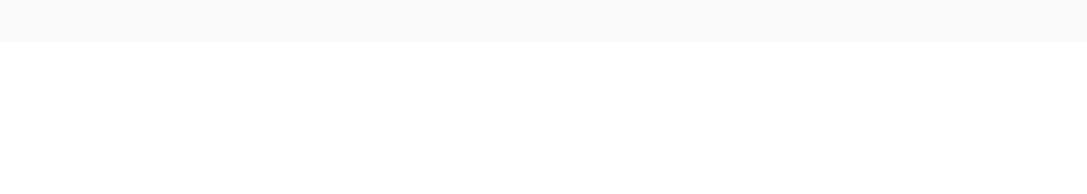
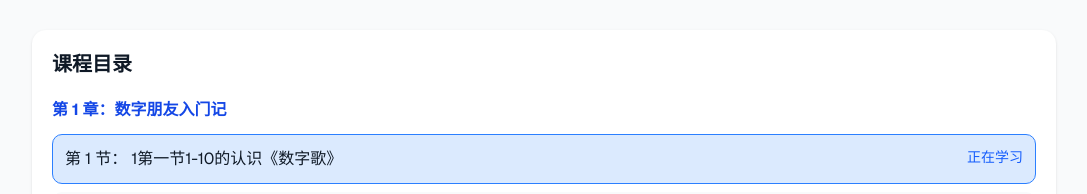
Before and after one commit to 1119048735/siyou-course-platform, a Next.js app: page /course/001/lesson/1 in a window 1280 px wide. Shown: the part 758-952 px from the top of the page, without its empty margins (96-1183 px from the left). Before the commit the page ends 800 px from the top, so only its background shows below. Built offline with nearby package versions, Linux system fonts and the light colour scheme.

Commit message:
Update page.tsx

```diff
--- a/app/course/[id]/lesson/[lessonId]/page.tsx
+++ b/app/course/[id]/lesson/[lessonId]/page.tsx
@@ -2,7 +2,11 @@ import fs from "fs";
 import path from "path";
 import Link from "next/link";
 
+import { LessonCatalog } from "@/components/LessonCatalog";
+
+
 export const dynamic = "force-dynamic";
+
 
 
 interface Lesson {
@@ -18,6 +22,7 @@ interface Lesson {
 }
 
 
+
 interface Chapter {
 
   chapter_id:string;
@@ -27,6 +32,7 @@ interface Chapter {
   lessons:Lesson[];
 
 }
+
 
 
 interface Course {
@@ -40,6 +46,7 @@ interface Course {
   chapters?:Chapter[];
 
 }
+
 
 
 
@@ -57,11 +64,13 @@ function getCourse(id:string):Course|null{
   );
 
 
+
   if(!fs.existsSync(filePath)){
 
     return null;
 
   }
+
 
 
   const data = fs.readFileSync(
@@ -73,9 +82,13 @@ function getCourse(id:string):Course|null{
   );
 
 
+
   return JSON.parse(data);
 
+
 }
+
+
 
 
 
@@ -89,6 +102,7 @@ export default async function LessonPage({
 
 }:{
 
+
   params:Promise<{
 
     id:string;
@@ -101,14 +115,19 @@ export default async function LessonPage({
 }){
 
 
+
   const {id,lessonId}=await params;
+
 
 
   const course=getCourse(id);
 
 
 
+
+
   if(!course){
+
 
     return (
 
@@ -124,7 +143,10 @@ export default async function LessonPage({
 
 
 
+
+
   let lessons:Lesson[]=[];
+
 
 
 
@@ -133,6 +155,7 @@ export default async function LessonPage({
     lessons=[...course.lessons];
 
   }
+
 
 
 
@@ -158,13 +181,18 @@ export default async function LessonPage({
 
 
 
+
   const currentId=Number(lessonId);
+
+
 
 
 
   const lesson=lessons.find(
 
+
     item=>item.lesson_id===currentId
+
 
   );
 
@@ -172,7 +200,9 @@ export default async function LessonPage({
 
 
 
+
   if(!lesson){
+
 
     return (
 
@@ -190,17 +220,12 @@ export default async function LessonPage({
 
 
 
+
   const previousLesson=lessons.find(
+
 
     item=>item.lesson_id===currentId-1
 
-  );
-
-
-
-  const nextLesson=lessons.find(
-
-    item=>item.lesson_id===currentId+1
 
   );
 
@@ -208,7 +233,22 @@ export default async function LessonPage({
 
 
 
+  const nextLesson=lessons.find(
+
+
+    item=>item.lesson_id===currentId+1
+
+
+  );
+
+
+
+
+
+
+
   return (
+
 
     <div className="min-h-screen bg-gray-50 p-6">
 
@@ -217,11 +257,15 @@ export default async function LessonPage({
 
 
 
+
+
         <h1 className="text-2xl font-bold mb-2">
 
           {course.course_name}
 
         </h1>
+
+
 
 
 
@@ -236,12 +280,20 @@ export default async function LessonPage({
 
 
 
+
+
+        {/* 视频区域 */}
+
+
         <div className="bg-black rounded-xl overflow-hidden aspect-video">
+
 
 
           {
 
+
             lesson.video_url ? (
+
 
               <video
 
@@ -255,7 +307,9 @@ export default async function LessonPage({
 
               />
 
+
             ):(
+
 
               <div className="text-white flex items-center justify-center h-full">
 
@@ -263,9 +317,12 @@ export default async function LessonPage({
 
               </div>
 
+
             )
 
+
           }
+
 
 
         </div>
@@ -274,15 +331,25 @@ export default async function LessonPage({
 
 
 
+
+
+        {/* 操作按钮 */}
+
+
         <div className="flex justify-between items-center mt-6">
+
+
 
 
 
           <Link
 
+
             href={`/course/${id}?highlight=${lesson.lesson_id}`}
 
+
             className="text-blue-600"
+
 
           >
 
@@ -294,27 +361,39 @@ export default async function LessonPage({
 
 
 
+
+
           <div className="flex gap-4">
+
+
 
 
 
             {
 
+
               previousLesson && (
+
 
                 <Link
 
+
                   href={`/course/${id}/lesson/${previousLesson.lesson_id}`}
 
+
                   className="px-4 py-2 bg-gray-200 rounded-lg"
+
 
                 >
 
                   ← 上一节
 
+
                 </Link>
 
+
               )
+
 
             }
 
@@ -322,32 +401,77 @@ export default async function LessonPage({
 
 
 
+
+
             {
+
 
               nextLesson && (
 
+
                 <Link
+
 
                   href={`/course/${id}/lesson/${nextLesson.lesson_id}`}
 
+
                   className="px-4 py-2 bg-blue-600 text-white rounded-lg"
+
 
                 >
 
                   下一节 →
 
+
                 </Link>
+
 
               )
 
+
             }
+
+
 
 
 
           </div>
 
 
+
         </div>
+
+
+
+
+
+
+
+
+        {/* 视频下面课程目录 */}
+
+
+
+        <LessonCatalog
+
+
+          courseId={id}
+
+
+          currentLessonId={lesson.lesson_id}
+
+
+          lessons={course.lessons}
+
+
+          chapters={course.chapters}
+
+
+        />
+
+
+
+
 
 
 
@@ -356,6 +480,7 @@ export default async function LessonPage({
 
     </div>
 
+
   );
 
 
```
